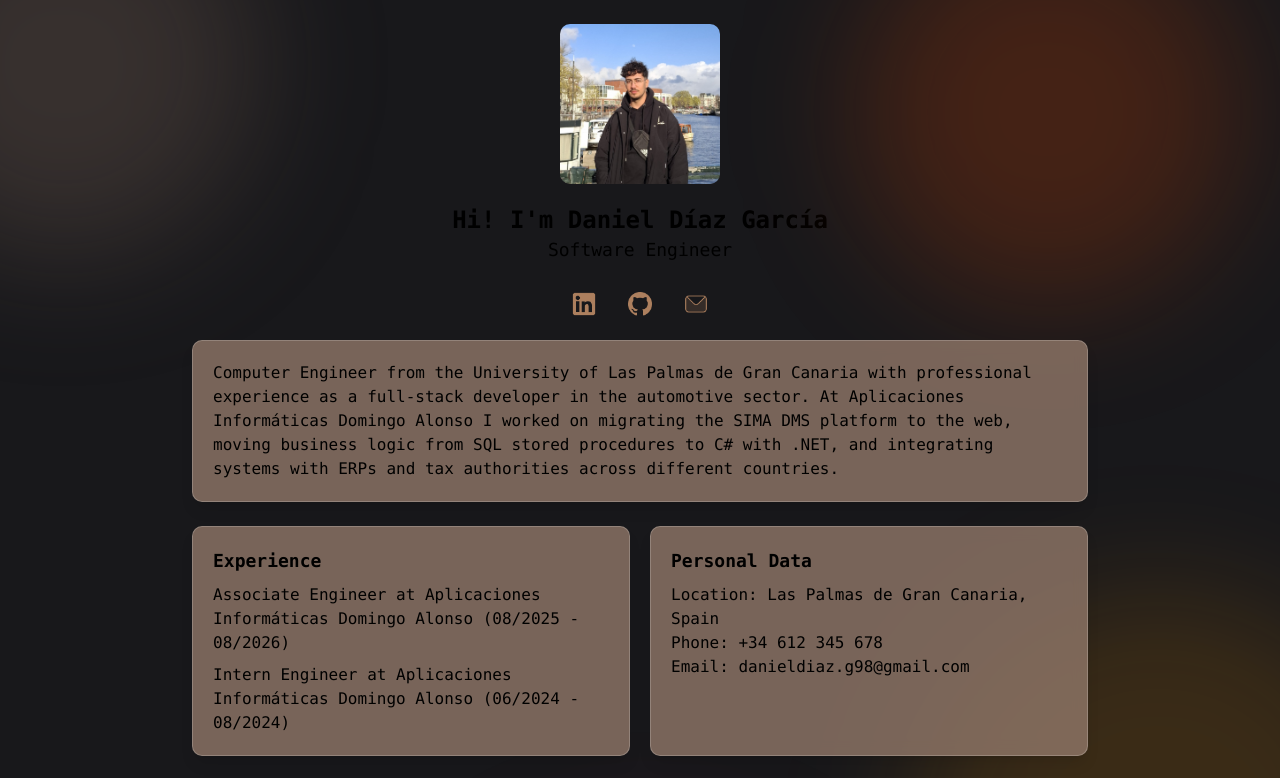
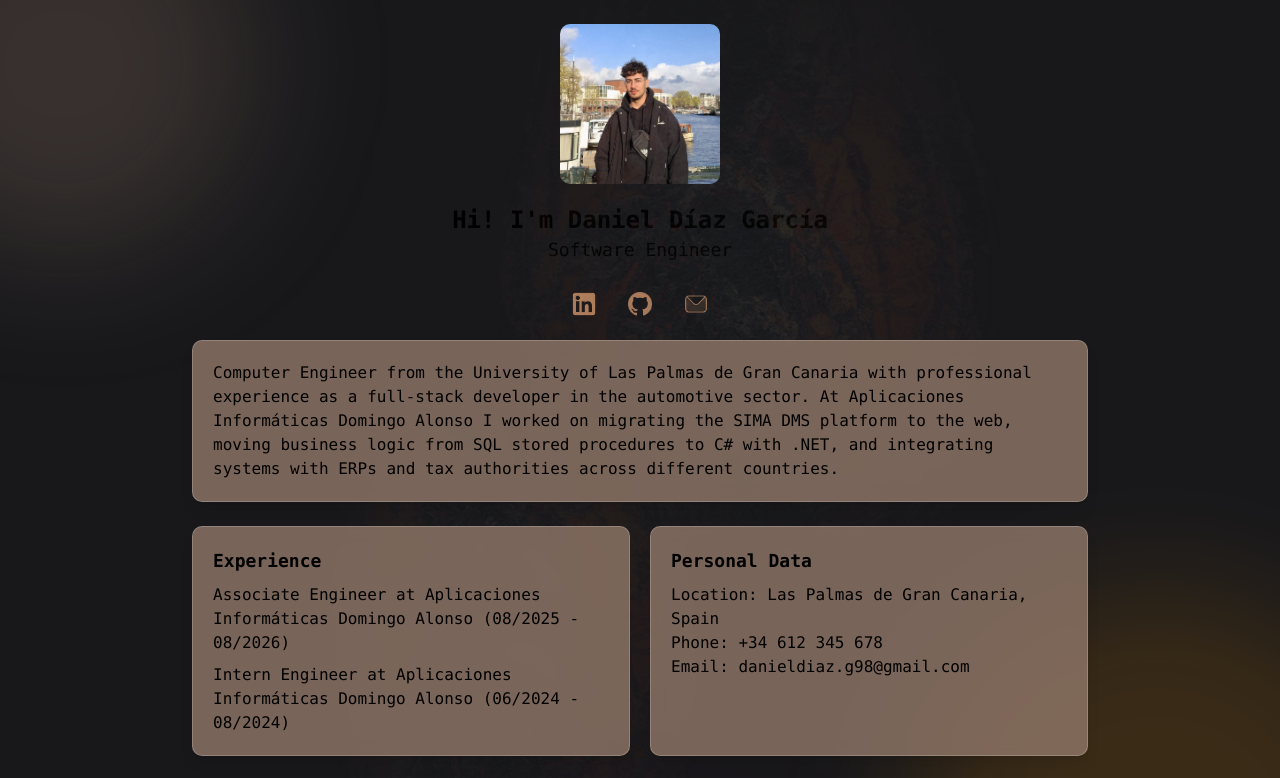
Before and after one commit to danieldiaz98/my-portfolio, an Angular app: page / in a window 1280 px wide. Shown: the top 778 px of the page. Built offline with nearby package versions, Linux system fonts and the light colour scheme.

Commit message:
style: added image for background style

```diff
--- a/src/app/app.html
+++ b/src/app/app.html
@@ -3,8 +3,18 @@
   <!-- Contenedor centralizado con ancho máximo (al estilo jezerm.dev) -->
   <!-- Mancha superior izquierda (Color café/terracota #927869 muy difuminado) -->
   <div class="absolute -top-32 -left-32 w-96 h-96 bg-[#927869]/25 rounded-full blur-3xl pointer-events-none"></div>
+
+  <div class="absolute -top-16 right-70 w-[500px] h-[700px] opacity-10 pointer-events-none overflow-hidden">
+    <!-- Tu imagen. object-cover estira la textura para cubrir el contenedor -->
+    <img src="/assets/volcano_texture2.png" alt="Lava Texture" class="w-full h-full object-cover rounded-full [mask-image:radial-gradient(circle,_black_1%,_transparent_80%)]">
+  </div>
+
+  <!-- Opcional: Una segunda mancha con la misma textura más abajo para equilibrar -->
+  <div class="absolute bottom-1/4 left-1/4 w-[400px] h-[500px] opacity-10 pointer-events-none overflow-hidden rounded-full">
+    <img src="/assets/volcano_texture2.png" alt="Lava Texture" class="w-full h-full object-cover rounded-full [mask-image:radial-gradient(circle,_black_1%,_transparent_80%)]">
+  </div>
+
   <!-- Mancha central / derecha (Otro tono cálido para dar riqueza visual) -->
-  <div class="absolute -top-20 right-10 w-96 h-96 bg-orange-600/20 rounded-full blur-3xl pointer-events-none"></div>
   <!-- Mancha inferior izquierda -->
   <div class="absolute top-1/2 -right-32 w-[500px] h-[500px] bg-amber-500/15 rounded-full blur-3xl pointer-events-none"></div>
 
```
Also changed, not shown: public/assets/volcano_texture2.png (added).
